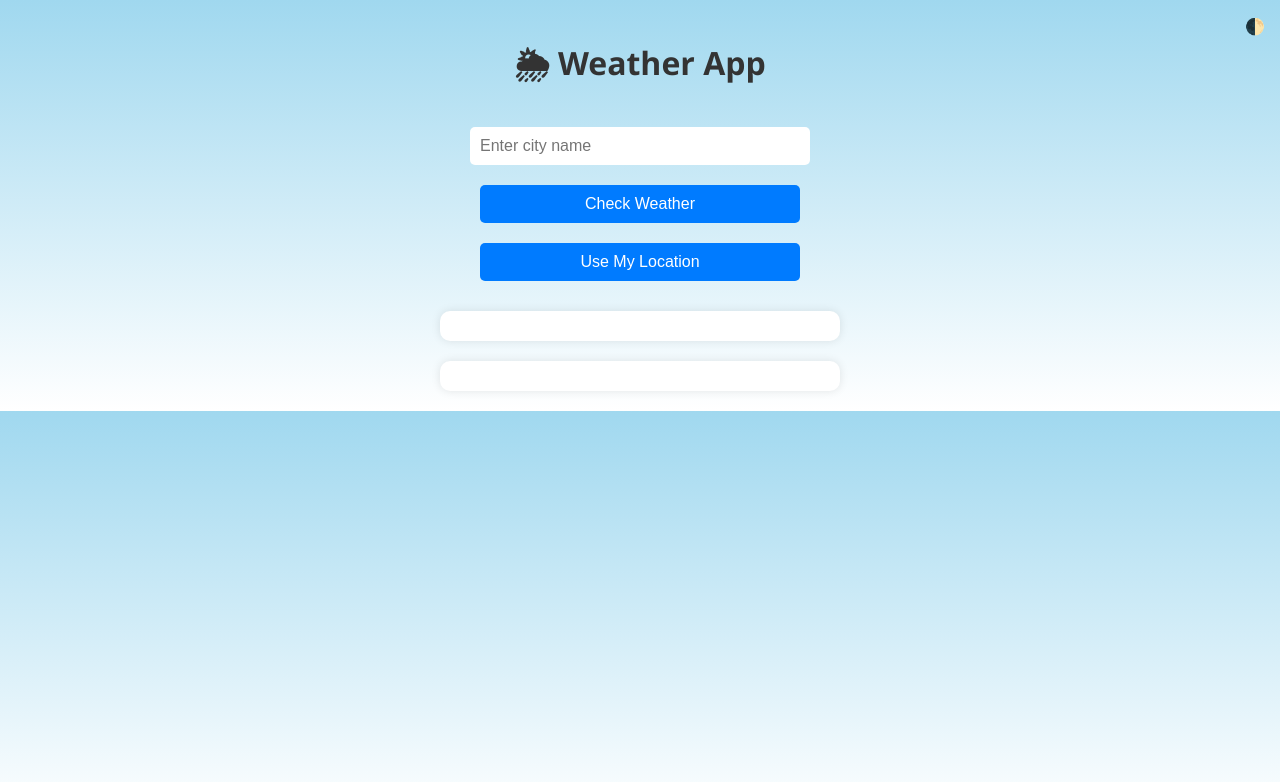
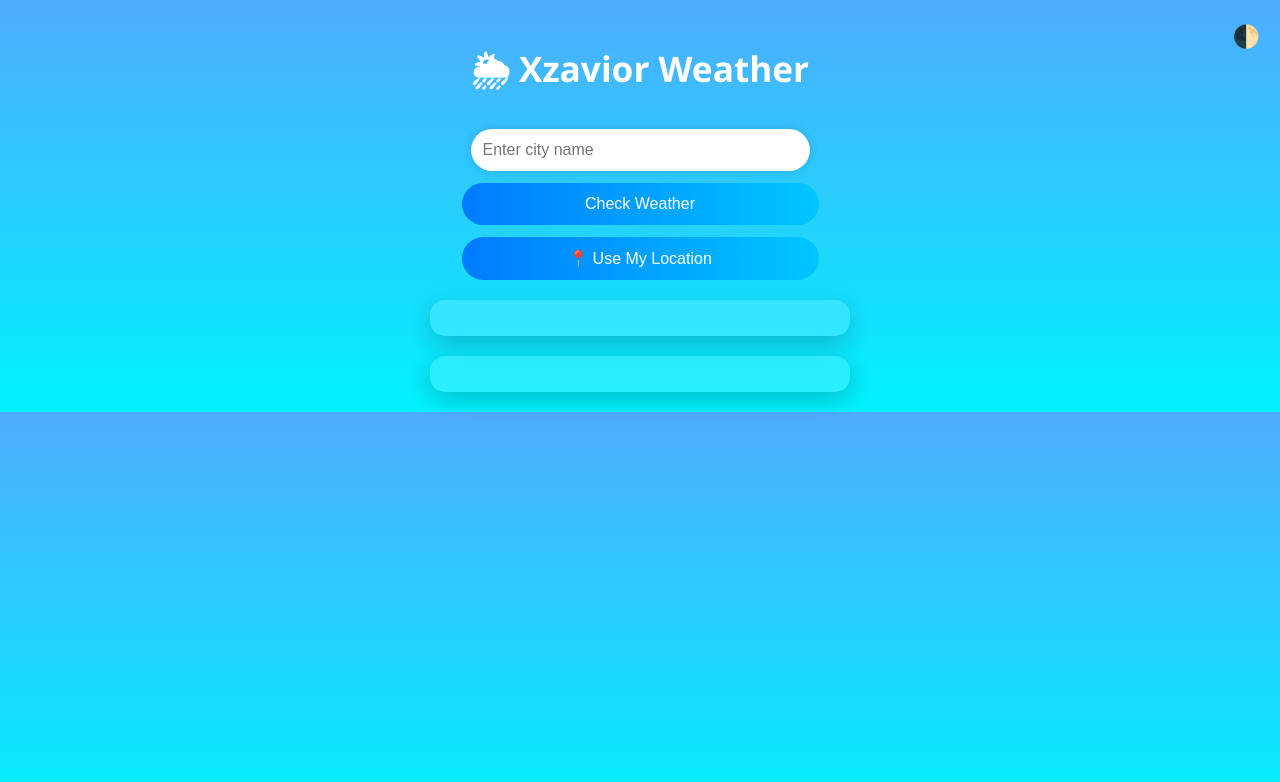
Before and after one commit to Xzavior34/weather, a plain HTML site: page index.html in a window 1280 px wide. Drawn offline with Linux system fonts and the light colour scheme.

Commit message:
Update index.html

```diff
--- a/index.html
+++ b/index.html
@@ -1,79 +1,154 @@
-<!DOCTYPE html><html lang="en">
+<!DOCTYPE html>
+<html lang="en">
 <head>
   <meta charset="UTF-8">
   <meta name="viewport" content="width=device-width, initial-scale=1">
-  <title>Weather App</title>
+  <title>Xzavior Weather</title>
   <style>
     body {
       font-family: 'Segoe UI', sans-serif;
-      background: linear-gradient(to bottom, #a0d8ef, #ffffff);
-      color: #333;
+      background: linear-gradient(to bottom, #4facfe, #00f2fe);
+      color: #fff;
       text-align: center;
       padding: 20px;
       margin: 0;
-      transition: background 0.3s;
+      transition: background 0.6s ease;
     }
     body.dark {
-      background: #1e1e1e;
-      color: #fff;
+      background: linear-gradient(to bottom, #0f2027, #203a43, #2c5364);
     }
+
     .container {
-      max-width: 400px;
+      max-width: 420px;
       margin: auto;
     }
-    input, button {
-      width: 80%;
-      padding: 10px;
-      margin: 10px auto;
+
+    h1 {
+      font-size: 2.2rem;
+      margin-bottom: 10px;
+      animation: fadeInDown 1s ease;
+    }
+
+    input {
+      width: 75%;
+      padding: 12px;
+      margin-top: 15px;
+      border-radius: 25px;
+      border: none;
+      outline: none;
       font-size: 16px;
+      box-shadow: 0 0 10px rgba(0,0,0,0.15);
+      transition: all 0.3s ease;
+    }
+    input:focus {
+      box-shadow: 0 0 15px #00f2fe;
+      transform: scale(1.05);
+    }
+
+    button {
+      margin-top: 12px;
+      width: 85%;
+      padding: 12px;
+      border-radius: 25px;
       border: none;
-      border-radius: 5px;
+      background: linear-gradient(to right, #007BFF, #00c6ff);
+      color: white;
+      font-size: 16px;
+      cursor: pointer;
+      transition: transform 0.3s ease, background 0.3s;
     }
-    button {
-      background-color: #007BFF;
-      color: white;
-      cursor: pointer;
+    button:hover {
+      transform: scale(1.05);
+      background: linear-gradient(to right, #0056b3, #0099cc);
     }
+
     .weather, .forecast {
-      background: white;
+      background: rgba(255, 255, 255, 0.15);
+      backdrop-filter: blur(12px);
       margin-top: 20px;
-      padding: 15px;
-      border-radius: 10px;
-      box-shadow: 0 0 10px rgba(0,0,0,0.1);
+      padding: 18px;
+      border-radius: 15px;
+      box-shadow: 0 8px 25px rgba(0,0,0,0.2);
+      animation: fadeInUp 1s ease;
     }
     .dark .weather, .dark .forecast {
-      background: #333;
+      background: rgba(0, 0, 0, 0.35);
     }
-    .toggle-dark {
-      position: absolute;
-      top: 15px;
-      right: 15px;
-      cursor: pointer;
-    }
-    img {
-      width: 80px;
-    }
+
     .forecast-day {
       display: inline-block;
       width: 80px;
-      margin: 10px;
+      margin: 12px;
+      animation: fadeIn 0.8s ease forwards;
+      opacity: 0;
+    }
+    .forecast-day:nth-child(1) { animation-delay: 0.2s; }
+    .forecast-day:nth-child(2) { animation-delay: 0.4s; }
+    .forecast-day:nth-child(3) { animation-delay: 0.6s; }
+    .forecast-day:nth-child(4) { animation-delay: 0.8s; }
+    .forecast-day:nth-child(5) { animation-delay: 1s; }
+
+    img {
+      width: 70px;
+    }
+
+    .toggle-dark {
+      position: absolute;
+      top: 20px;
+      right: 20px;
+      cursor: pointer;
+      font-size: 22px;
+      transition: transform 0.3s ease;
+    }
+    .toggle-dark:hover {
+      transform: rotate(180deg);
+    }
+
+    /* Animations */
+    @keyframes fadeInDown {
+      from { opacity: 0; transform: translateY(-30px); }
+      to { opacity: 1; transform: translateY(0); }
+    }
+    @keyframes fadeInUp {
+      from { opacity: 0; transform: translateY(30px); }
+      to { opacity: 1; transform: translateY(0); }
+    }
+    @keyframes fadeIn {
+      to { opacity: 1; }
     }
   </style>
 </head>
 <body>
   <div class="toggle-dark" onclick="toggleDarkMode()">🌓</div>
   <div class="container">
-    <h1>🌦 Weather App</h1>
+    <h1>🌦 Xzavior Weather</h1>
     <input type="text" id="cityInput" placeholder="Enter city name">
     <button onclick="getWeather()">Check Weather</button>
-    <button onclick="getLocationWeather()">Use My Location</button><div class="weather" id="weatherInfo"></div>
-<div class="forecast" id="forecastInfo"></div>
+    <button onclick="getLocationWeather()">📍 Use My Location</button>
+    <div class="weather" id="weatherInfo"></div>
+    <div class="forecast" id="forecastInfo"></div>
+  </div>
 
-  </div>  <script>
+  <script>
     const apiKey = "8cc702d7f393d85a8e200a340c153960";
 
     function toggleDarkMode() {
       document.body.classList.toggle('dark');
+    }
+
+    function setBackground(condition) {
+      const lower = condition.toLowerCase();
+      if (lower.includes("cloud")) {
+        document.body.style.background = "linear-gradient(to bottom, #bdc3c7, #2c3e50)";
+      } else if (lower.includes("rain")) {
+        document.body.style.background = "linear-gradient(to bottom, #2c3e50, #3498db)";
+      } else if (lower.includes("clear")) {
+        document.body.style.background = "linear-gradient(to bottom, #4facfe, #00f2fe)";
+      } else if (lower.includes("snow")) {
+        document.body.style.background = "linear-gradient(to bottom, #83a4d4, #b6fbff)";
+      } else {
+        document.body.style.background = "linear-gradient(to bottom, #283e51, #485563)";
+      }
     }
 
     function getWeather(city = null) {
@@ -89,6 +164,8 @@
           if (data.cod !== 200) return alert("City not found");
           const icon = data.weather[0].icon;
           const iconUrl = `http://openweathermap.org/img/wn/${icon}@2x.png`;
+          setBackground(data.weather[0].description);
+
           document.getElementById("weatherInfo").innerHTML = `
             <h2>${data.name}</h2>
             <img src="${iconUrl}" alt="icon"><br>
@@ -109,7 +186,7 @@
           });
 
           let forecastHTML = "<h3>5-Day Forecast</h3>";
-          Object.values(days).slice(0, 5).forEach(day => {
+          Object.values(days).slice(0, 5).forEach((day, i) => {
             const icon = day.weather[0].icon;
             const iconUrl = `http://openweathermap.org/img/wn/${icon}@2x.png`;
             forecastHTML += `
@@ -141,5 +218,6 @@
         alert("Permission denied or location unavailable.");
       });
     }
-  </script></body>
+  </script>
+</body>
 </html>
```
